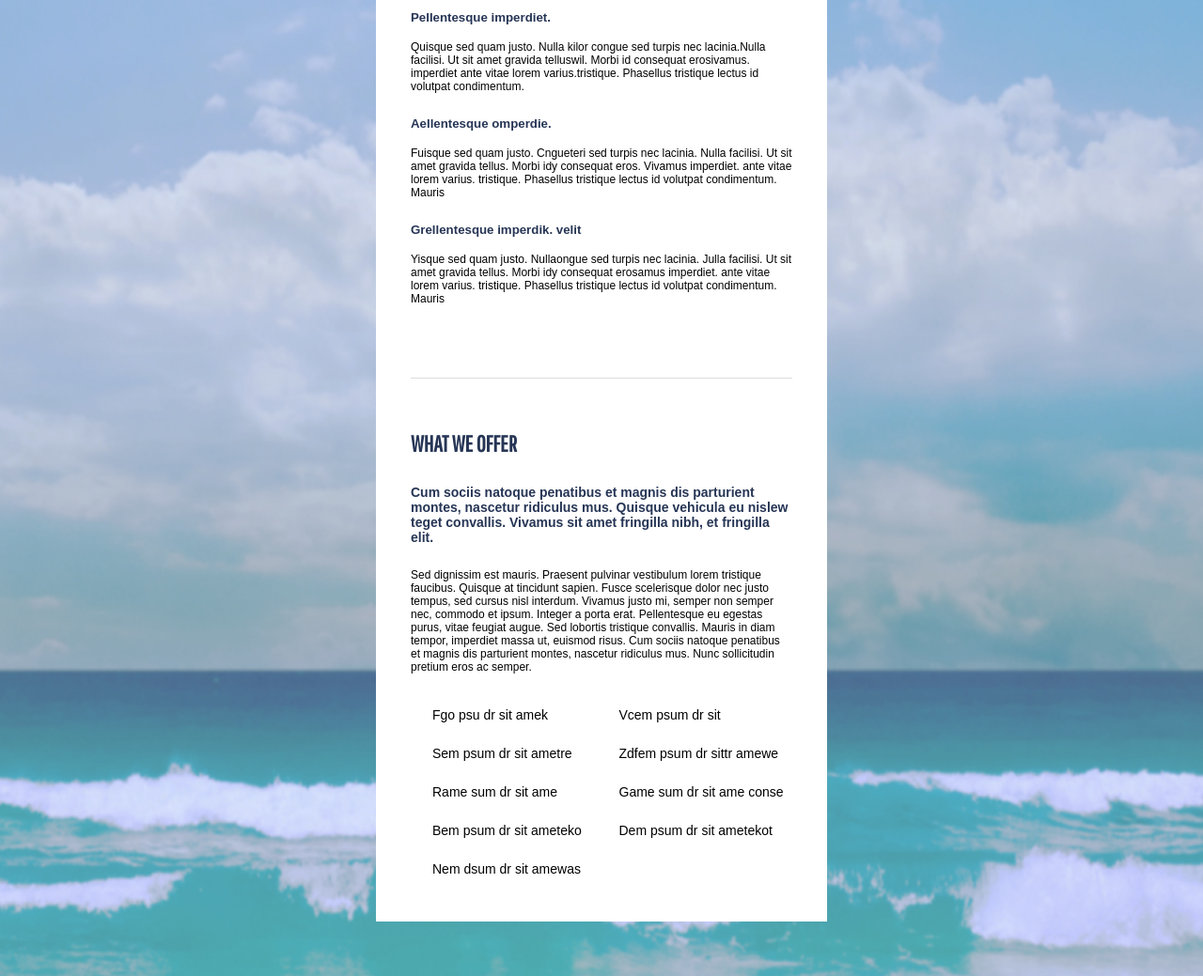
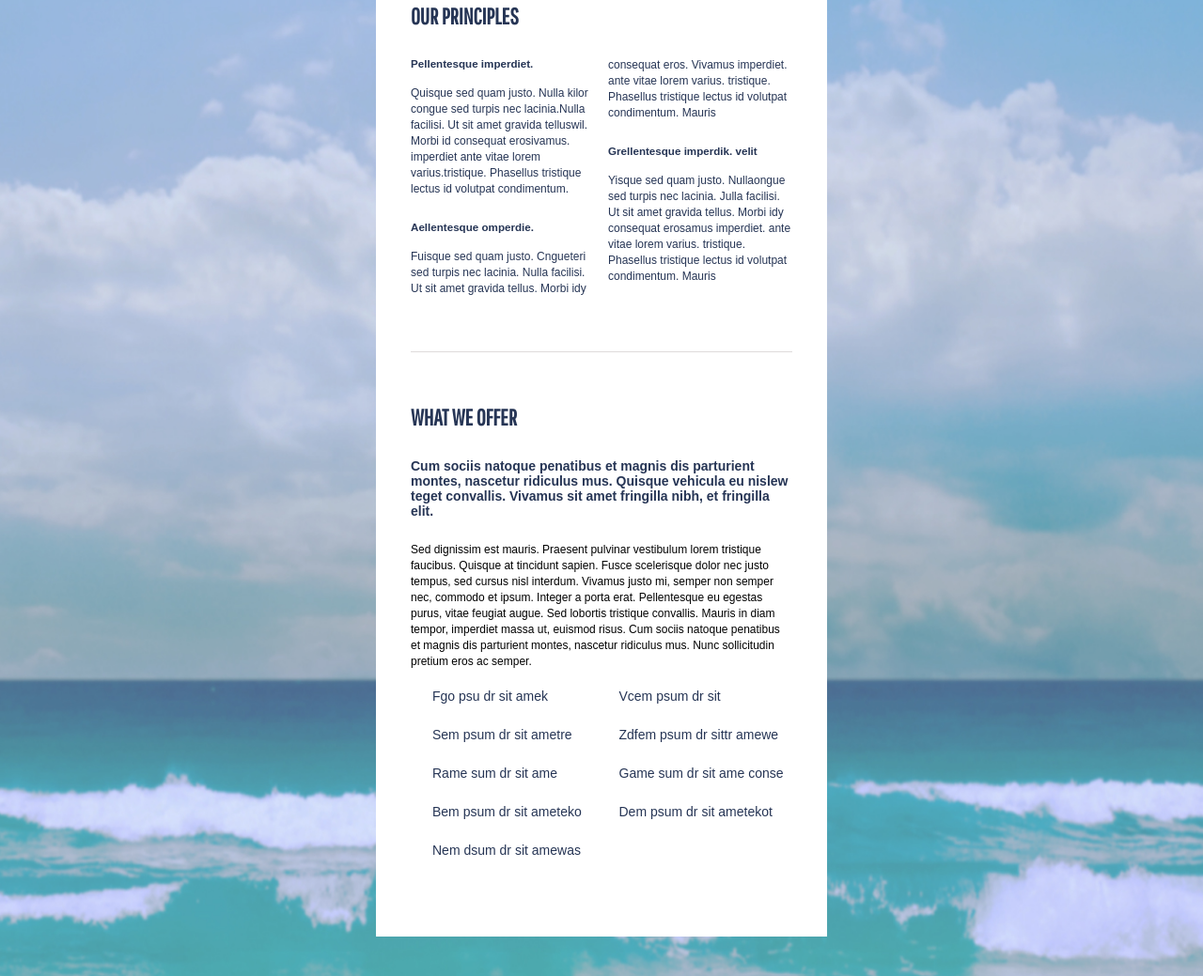
Before and after one commit to UnknownAI/goit-fe-course, a plain HTML site: page html-css/module-03/index.html in a window 1280 px wide. Shown: the part 583-1622 px from the top of the page at 94% size. Drawn offline with Linux system fonts and the light colour scheme.

Commit message:
fix 3 module

```diff
--- a/html-css/module-03/css/style.css
+++ b/html-css/module-03/css/style.css
@@ -2,7 +2,7 @@
     margin: 0px;
     padding: 0px;
     box-sizing: border-box;
-    font-family: Arial, sans-serif;
+    list-style: none;
 }
 
 .conteiner{
@@ -13,21 +13,18 @@
     background-repeat: no-repeat;
     padding-top: 120px;
     padding-bottom: 500px;
+
 }
 
 .wrapper{
-
     width: 480px;
-    padding-top: 30px;
-    padding-left: 37px;
-    padding-right: 37px;
-    padding-bottom: 43px;
+    padding: 59px 37px 43px;
     background: white;
     margin: auto;
+    font-family: Arial, sans-serif;
 }
 
 .title{
-
     font-family:"Pathway Gothic One", sans-serif;
     text-transform: uppercase;
     margin-bottom: 30px;
@@ -36,6 +33,7 @@
 
 .text{
     font-size:12px;
+    line-height: 17px;
 }
 
 .bold-text{
@@ -45,10 +43,6 @@
     margin-top: 25px;
     color: #263555;
 
-}
-
-.profile-article, .principles-list, .offer-article, .offer-list{
-    margin: auto;
 }
 
 .principles-list{
@@ -71,20 +65,25 @@
     display: block;
     margin: auto;
 }
-.list li{
-
-    list-style-type: none;
-    margin-bottom: 25px;
-
-}
 
 .list-title{
     margin-bottom:17px;
     color:#263555;
 }
 
-.offer-list ul {
-
+.list{
   column-count: 2;
   font-size:14px;
+  color: #263555;
+
 }
+.offer-list{
+    margin: auto;
+    margin-top: 20px;
+}
+
+.list li{
+    list-style-type: none;
+    margin-bottom: 25px;
+    color: #263555;
+}
--- a/html-css/module-03/index.html
+++ b/html-css/module-03/index.html
@@ -18,6 +18,7 @@
                 <p class="text"> Lorem ipsum dolor sit amet, consectetur adipiscing elit. Suspendisse jew wligulawe dolor, condimentum ac justo sed, tincidunt commodo molity wer massarete. Nulla non urnatr nisi. Donec varius lectus in vestibulum auctor. Spendisse magna veliternowe dignissim eu commodo ut vestibulum nectro quam. Pellentesque imperdiet velit neque. Ut vestibulum mi sit ametwertilo ornare consectetur. Quisque sed quamhy loi justo. Nulla congue sed turpis nec lacinia.
                 </p>
             </div>
+
             <div class="principles-list">
                 <h2 class="title">Our Principles</h2>
                 <ul class="list">
@@ -40,9 +41,9 @@
                 <h2 class="title">What We offer</h2>
                 <p class="bold-text">Cum sociis natoque penatibus et magnis dis parturient montes, nascetur ridiculus mus. Quisque vehicula eu nislew teget convallis. Vivamus sit amet fringilla nibh, et fringilla elit.</p>
                 <p class="text">Sed dignissim est mauris. Praesent pulvinar vestibulum lorem tristique faucibus. Quisque at tincidunt sapien. Fusce scelerisque dolor nec justo tempus, sed cursus nisl interdum. Vivamus justo mi, semper non semper nec, commodo et ipsum. Integer a porta erat. Pellentesque eu egestas purus, vitae feugiat augue. Sed lobortis tristique convallis. Mauris in diam tempor, imperdiet massa ut, euismod risus. Cum sociis natoque penatibus et magnis dis parturient montes, nascetur ridiculus mus. Nunc sollicitudin pretium eros ac semper. </p>
-            </div>
+                <div class="offer-list">
 
-            <div class="offer-list">
+
                 <ul class="list">
                     <li>Fgo psu dr sit amek</li>
                     <li>Sem psum dr sit ametre</li>
@@ -55,6 +56,11 @@
                     <li>Dem psum dr sit ametekot</li>
                 </ul>
             </div>
+            </div>
+
+            <div class="offer-list">
+
+            </div>
         </div>
 
     </div>
--- a/html-css/module-04/css/style.css
+++ b/html-css/module-04/css/style.css
@@ -145,6 +145,7 @@ width: 210px;
 
 }
 
+
 .quote-text::before{
     content:'\201c\0020';
 
```
